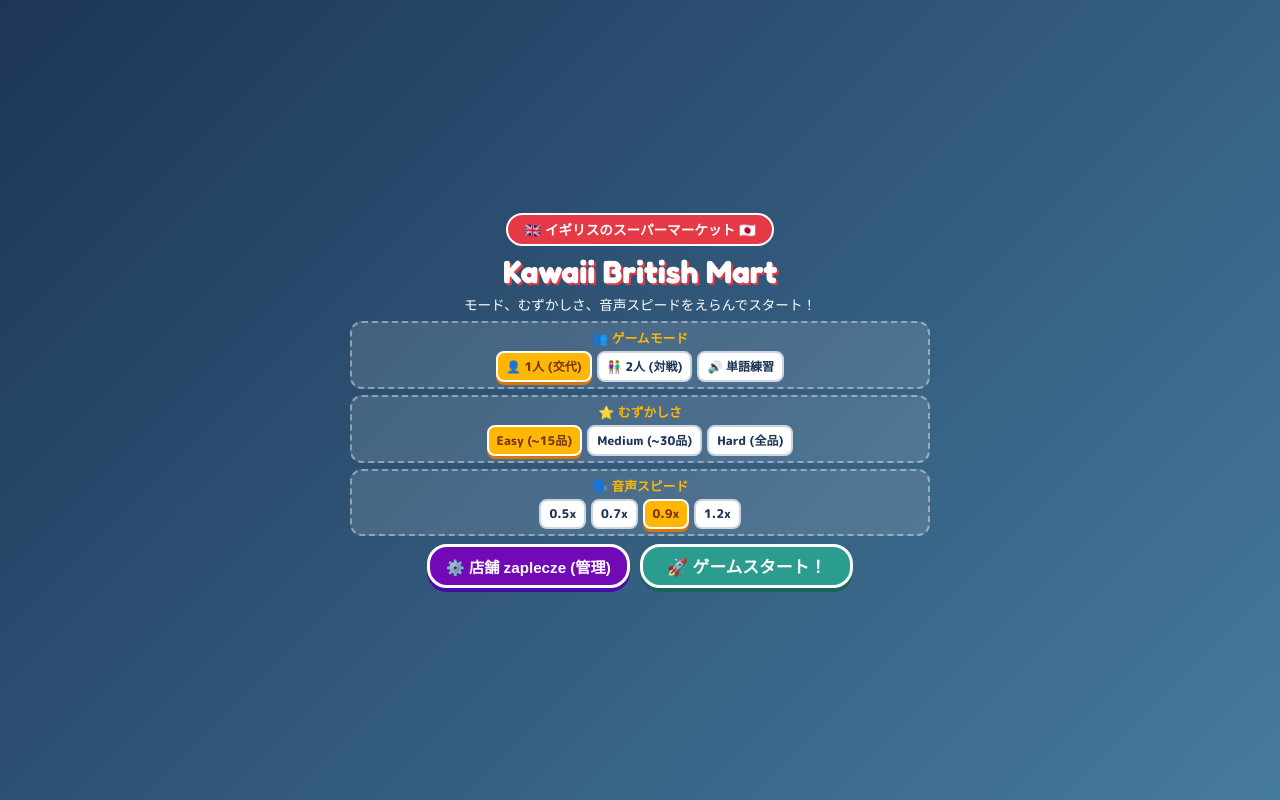
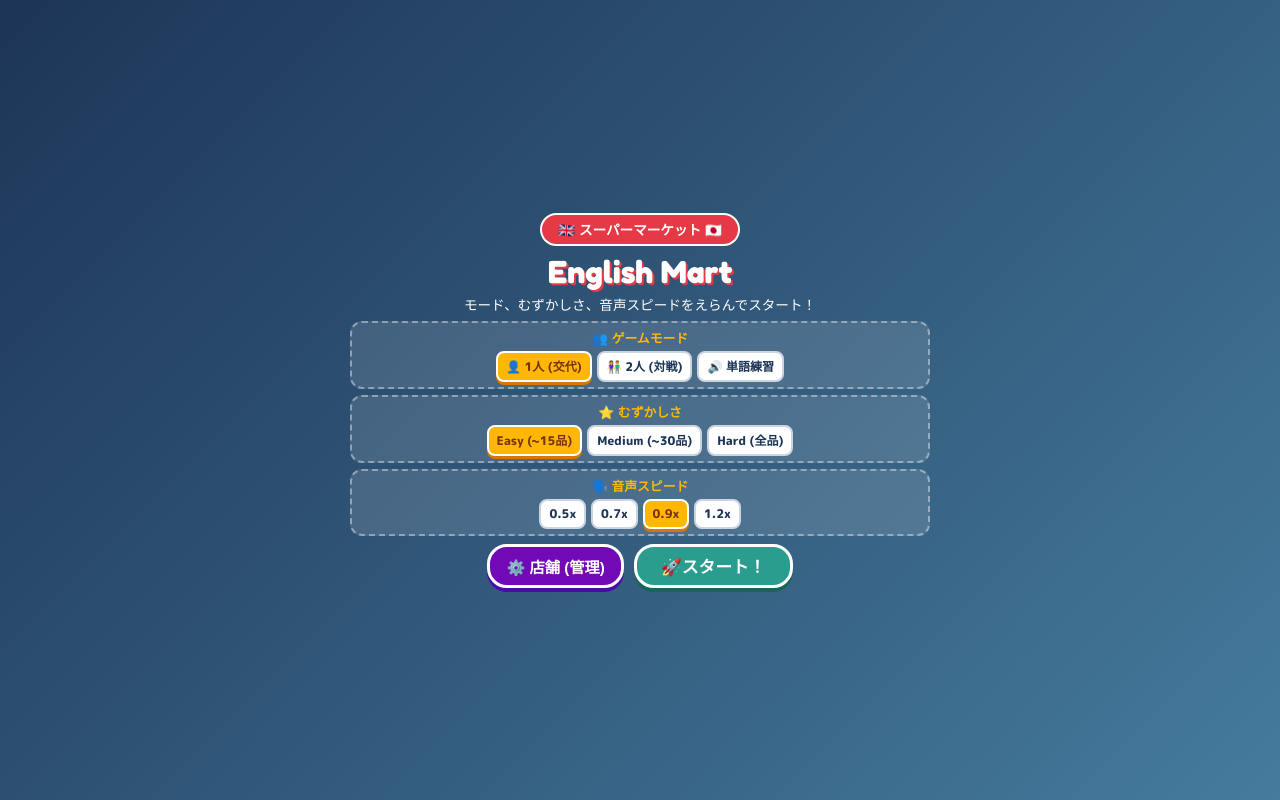
Before and after one commit to dariuszt007/shop-mart, a plain HTML site: page index.html in a window 1280 px wide. Drawn offline with Linux system fonts and the light colour scheme.

Commit message:
Rename Kawaii British Mart to English Mart

```diff
--- a/index.html
+++ b/index.html
@@ -4,7 +4,7 @@
     <meta charset="UTF-8">
     <meta name="viewport" content="width=device-width, initial-scale=1.0, maximum-scale=1.0, user-scalable=no, viewport-fit=cover">
     <meta name="apple-mobile-web-app-capable" content="yes">
-    <title>Kawaii British Mart - Custom Products & Prices</title>
+    <title>English Mart - Custom Products & Prices</title>
     <link href="https://fonts.googleapis.com/css2?family=Fredoka:wght@500;700&family=M+PLUS+Rounded+1c:wght@500;800&display=swap" rel="stylesheet">
     <style>
         :root {
@@ -701,8 +701,8 @@
 
     <!-- EKRAN STARTOWY -->
     <div id="start-screen">
-        <div class="title-badge">🇬🇧 イギリスのスーパーマーケット 🇯🇵</div>
-        <h1>Kawaii British Mart</h1>
+        <div class="title-badge">🇬🇧 スーパーマーケット 🇯🇵</div>
+        <h1>English Mart</h1>
         <p style="font-size: 0.85rem; margin: 0 0 3px 0;">モード、むずかしさ、音声スピードをえらんでスタート！</p>
 
         <div class="setup-section">
@@ -734,8 +734,8 @@
         </div>
 
         <div class="start-actions">
-            <button class="admin-open-btn" onclick="openAdminModal()">⚙️ 店舗 zaplecze (管理)</button>
-            <button class="big-start-btn" onclick="launchGame()">🚀 ゲームスタート！</button>
+            <button class="admin-open-btn" onclick="openAdminModal()">⚙️ 店舗 (管理)</button>
+            <button class="big-start-btn" onclick="launchGame()">🚀スタート！</button>
         </div>
     </div>
 
```
